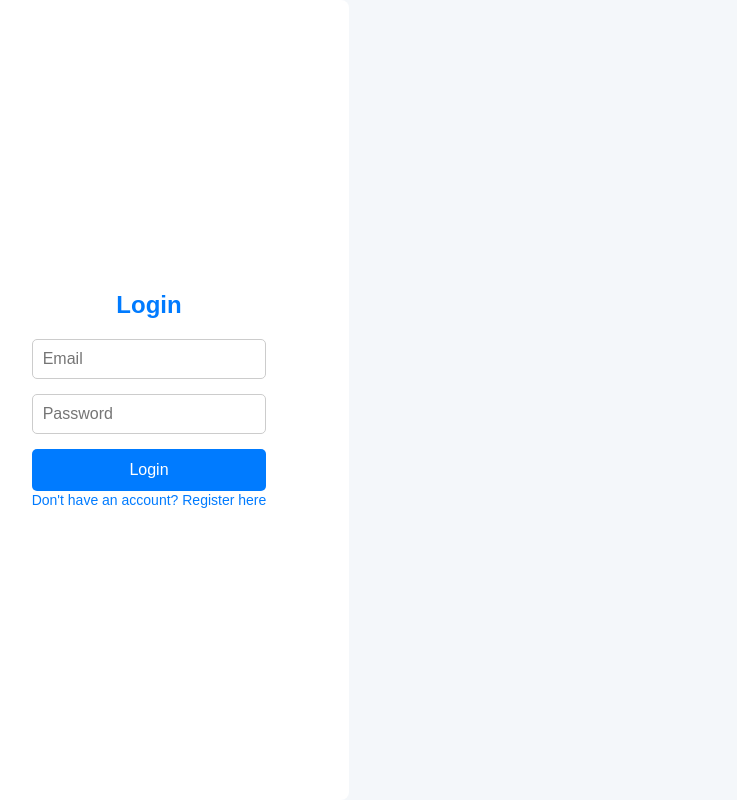
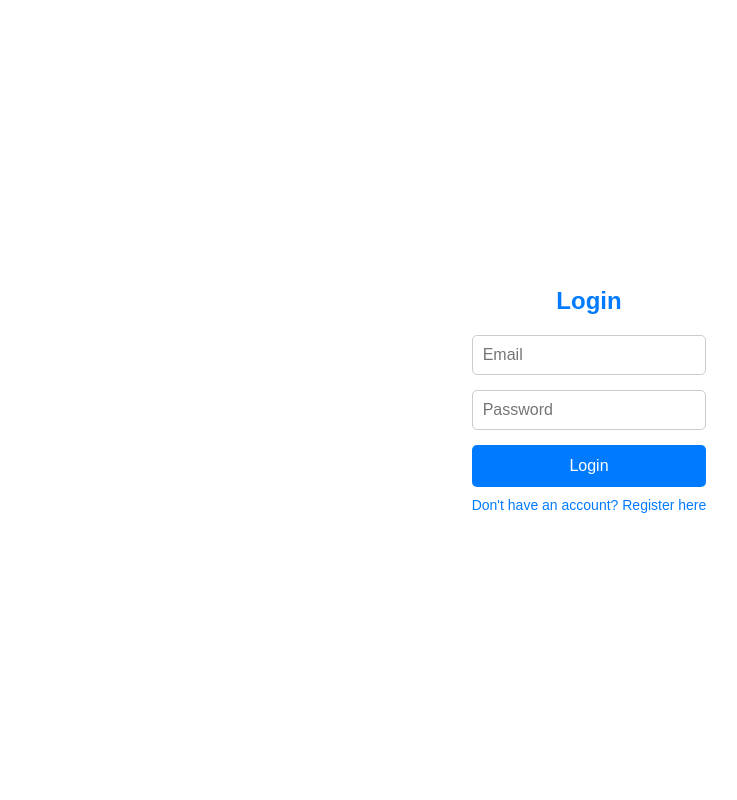
Before and after one commit to asphodel42/Eternia, a Python web app: template templates/login.html in a window 1280 px wide. Shown: the whole page, without its empty margins (51-788 px from the left). Run offline with Jinja, Linux system fonts and the light colour scheme; the template is opened without the code that fills it, so the values that code supplies are empty.

Commit message:
some fixes of login page

```diff
--- a/static/css/login.css
+++ b/static/css/login.css
@@ -7,7 +7,6 @@
 /* Загальні стилі */
 body {
     font-family: 'Arial', sans-serif;
-    background-color: #f4f7fa; /* світло-сірий фон */
     color: #333;
 }
 
@@ -22,15 +21,19 @@
     border-radius: 8px;
     padding: 20px;
     width: 100%;
-    max-width: 400px; /* максимальна ширина форми */
 }
 
 /* Заголовок форми */
 .login-header {
     font-size: 24px;
     font-weight: bold;
-    color: #007bff; /* синій колір для заголовка */
+    color: #007bff;
     margin-bottom: 20px;
+}
+
+.login-form{
+    display: flex;
+    flex-direction: column;
 }
 
 /* Форма */
@@ -57,7 +60,7 @@
     padding: 12px;
     font-size: 16px;
     color: #fff;
-    background-color: #007bff; /* синій фон */
+    background-color: #007bff;
     border: none;
     border-radius: 5px;
     cursor: pointer;
@@ -69,7 +72,7 @@
     font-size: 14px;
     color: #007bff;
     text-decoration: none;
-    margin-top: 15px;
+    margin-top: 10px;
 }
 
 .login-form .register-link:hover {
--- a/static/css/register.css
+++ b/static/css/register.css
@@ -60,7 +60,7 @@
     padding: 12px;
     font-size: 16px;
     color: #fff;
-    background-color: #007bff; /* синій фон */
+    background-color: #007bff;
     border: none;
     border-radius: 5px;
     cursor: pointer;
```
